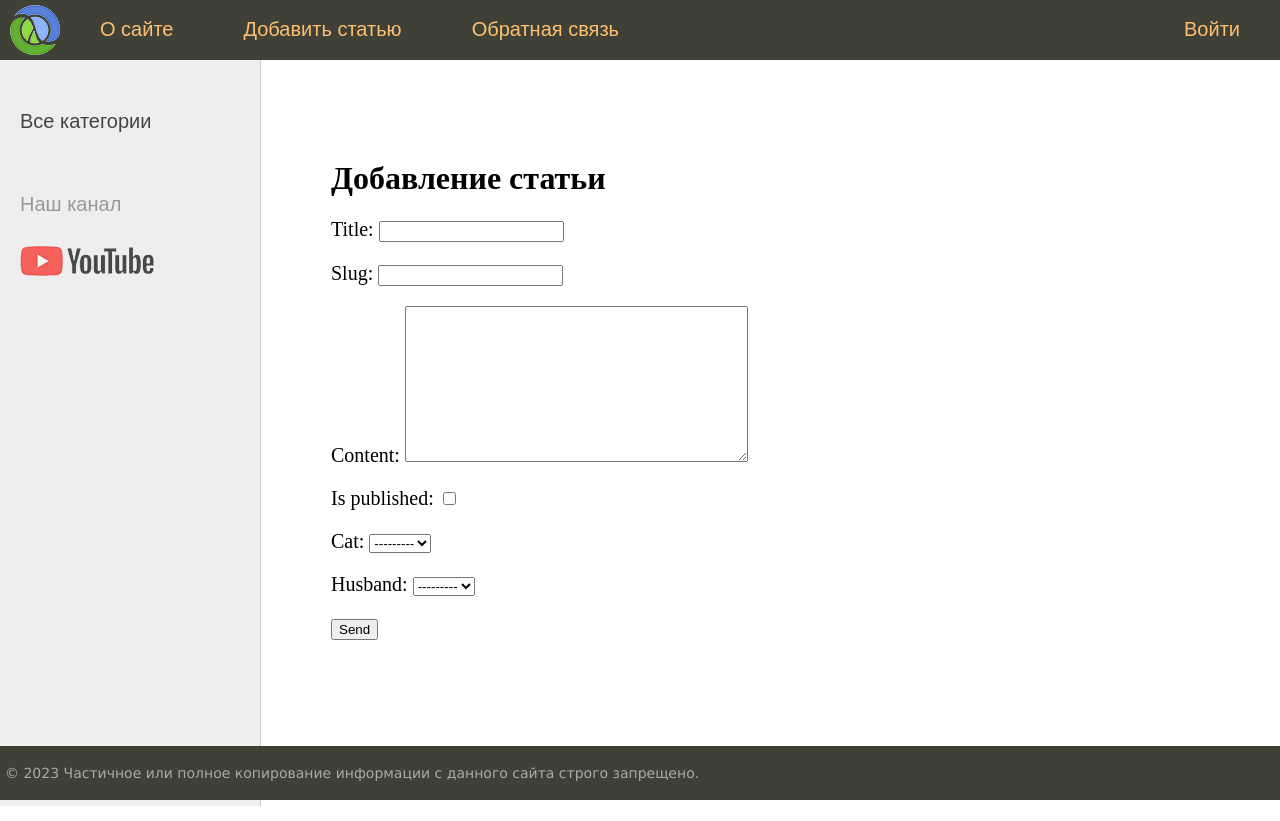
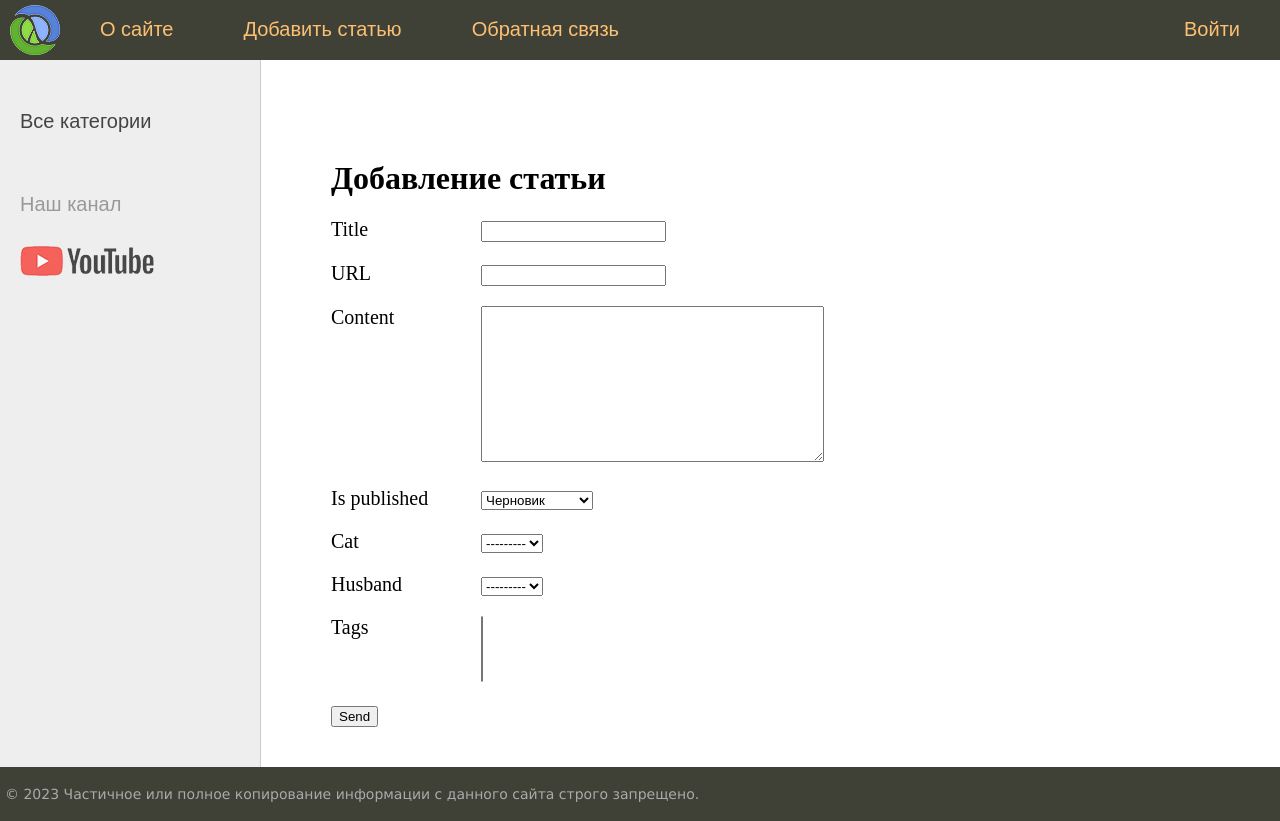
Before and after one commit to Gwynger/django_pp, a Django app: page /addpage/ in a window 1280 px wide. Run offline with Django 5.2, Linux system fonts and the light colour scheme; data that the repository does not hold is empty; parts of the project's set-up code (start-up, migrations or seed data) failed here and were passed over.

Commit message:
Create saving forms to the database

```diff
--- a/sitewomen/women/forms.py
+++ b/sitewomen/women/forms.py
@@ -1,11 +1,22 @@
 from django import forms
-from .models import Category, Husband
+from django.core.exceptions import ValidationError
+
+from .models import Category, Husband, Women
 
 
-class AddPostForm(forms.Form):
-    title = forms.CharField(max_length=255)
-    slug = forms.SlugField(max_length=255)
-    content = forms.CharField(widget=forms.Textarea(), required=False)
-    is_published = forms.BooleanField(required=False)
-    cat = forms.ModelChoiceField(queryset=Category.objects.all())
-    husband = forms.ModelChoiceField(queryset=Husband.objects.all(), required=False)
+class AddPostForm(forms.ModelForm):
+
+    class Meta:
+        model = Women
+        fields = ['title', 'slug', 'content', 'is_published', 'cat', 'husband', 'tag']
+        labels = {
+            'slug': 'URL',
+            'tag': 'Tags',
+        }
+
+    def clean_title(self):
+        title = self.cleaned_data['title']
+        if len(title) > 50:
+            raise ValidationError('Longer than 50 characters')
+
+        return title
--- a/sitewomen/women/templates/women/addpage.html
+++ b/sitewomen/women/templates/women/addpage.html
@@ -4,7 +4,11 @@
 <h1 xmlns="http://www.w3.org/1999/html">{{title}}</h1>
 <form action="" method="POST">
     {% csrf_token %}
-    {{ form.as_p }}
+    <div class="form-error">{{ form.non_field_errors }}</div>
+    {% for f in form %}
+    <p><label class="form-label" for="{{ f.id_for_label }}">{{ f.label }}</label>{{ f }}</p>
+    <div class="form-error">{{ f.errors }}</div>
+    {% endfor %}
     <p><button type="submit">Send</button></p>
 </form>
 {% endblock %}
--- a/sitewomen/women/views.py
+++ b/sitewomen/women/views.py
@@ -1,5 +1,5 @@
 from django.http import HttpResponse, HttpResponseNotFound
-from django.shortcuts import render, get_object_or_404
+from django.shortcuts import render, get_object_or_404, redirect
 
 from .forms import AddPostForm
 from .models import Women, Category, TagPost
@@ -44,7 +44,9 @@
     if request.method == 'POST':
         form = AddPostForm(request.POST)
         if form.is_valid():
-            print(form.cleaned_data)
+
+            form.save()
+            return redirect('home')
     else:
         form = AddPostForm()
 
```
